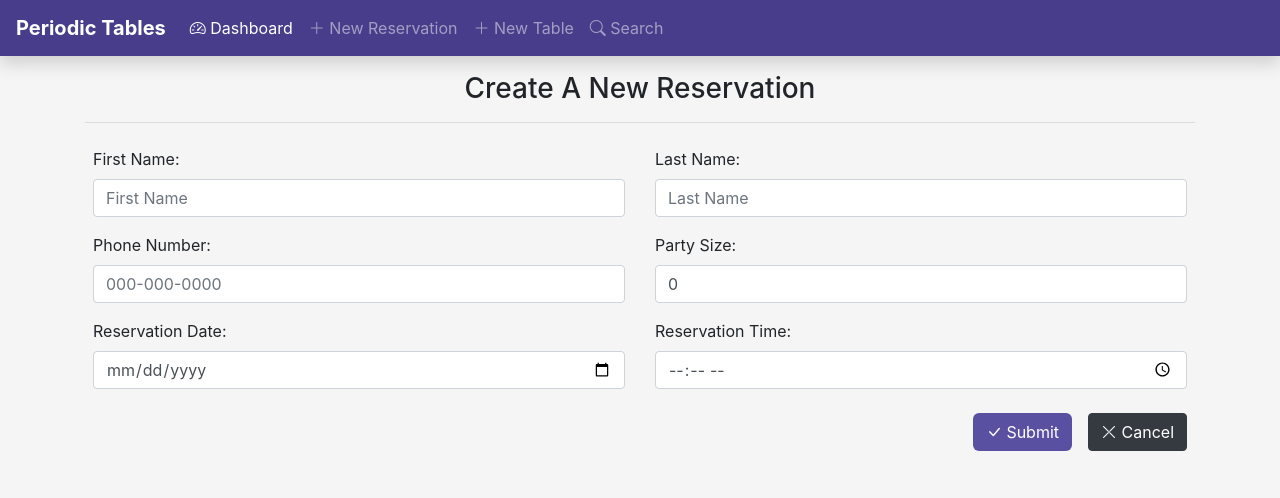
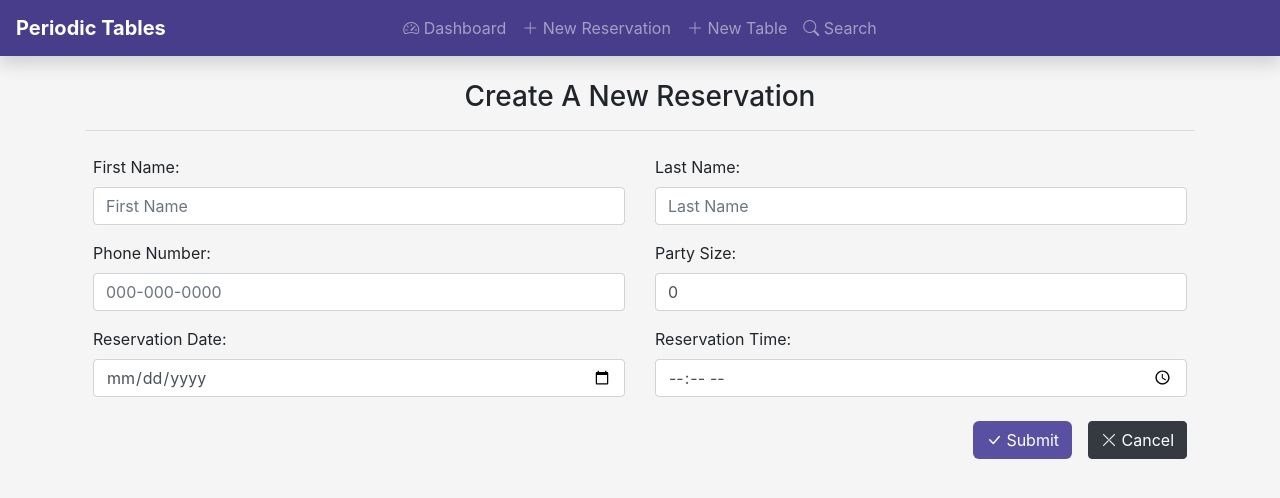
Before and after one commit to ambersweep/easy-seat, a React (Create React App) app in the folder front-end/: page /reservations/new in a window 1280 px wide. Shown: the top 498 px of the page. Built offline with nearby package versions, Linux system fonts and the light colour scheme; no server answers; a web font is replaced by a local one.

Commit message:
more UI Polish

```diff
--- a/front-end/src/Reservations/NewReservation.js
+++ b/front-end/src/Reservations/NewReservation.js
@@ -82,7 +82,7 @@ export default function NewReservation() {
 
   return (
     <div>
-      <div className="container mt-2 text-center">
+      <div className="container p-1 text-center">
         <ErrorAlert error={showError} />
       </div>
 
--- a/front-end/src/Search/Search.js
+++ b/front-end/src/Search/Search.js
@@ -1,21 +1,17 @@
 import React from "react";
 import SearchForm from "./SearchForm";
 
-export default function Search(){
-
+export default function Search() {
   return (
     <div>
-        <div className="container p-2">
-        </div>
-
-        <div className="container fluid text-center">
+      <div className="container fluid p-1 text-center">
         <h3 className="my-3 font-monospace">Search For A Reservation</h3>
         <hr />
       </div>
       <div className="container">
-        <br/>
-            <SearchForm/>
+        <br />
+        <SearchForm />
       </div>
     </div>
-    )
+  );
 }
--- a/front-end/src/Tables/NewTable.js
+++ b/front-end/src/Tables/NewTable.js
@@ -51,7 +51,7 @@ export default function NewReservation() {
 
   return (
     <div>
-      <div className="container mt-2">
+      <div className="container p-1">
         <ErrorAlert error={showError} />
       </div>
       <div className="container fluid text-center">
--- a/front-end/src/layout/Menu.js
+++ b/front-end/src/layout/Menu.js
@@ -10,7 +10,10 @@ import { Link } from "react-router-dom";
 function Menu() {
   return (
     <nav className="navbar navbar-dark main-navbar navbar-expand-md sticky-top shadow">
-      <a className="navbar-brand white-text" href="/">
+      <a
+        className="navbar-brand white-text position-absolute d-none d-md-block"
+        href="/"
+      >
         <b>Periodic Tables</b>
       </a>
       <button
@@ -22,10 +25,13 @@ function Menu() {
         <span className="navbar-toggler-icon"></span>
       </button>
 
-      <div className="collapse navbar-collapse" id="navbarSupportedContent">
+      <div
+        className="collapse navbar-collapse justify-content-center "
+        id="navbarSupportedContent"
+      >
         <ul className="navbar-nav">
           <li className="nav-item">
-            <Link className="nav-link active" to="/dashboard">
+            <Link className="nav-link" to="/dashboard">
               <i className="bi bi-speedometer2"></i>
               &nbsp;Dashboard
             </Link>
```
Lines whose indentation alone changed are shown as unchanged.
